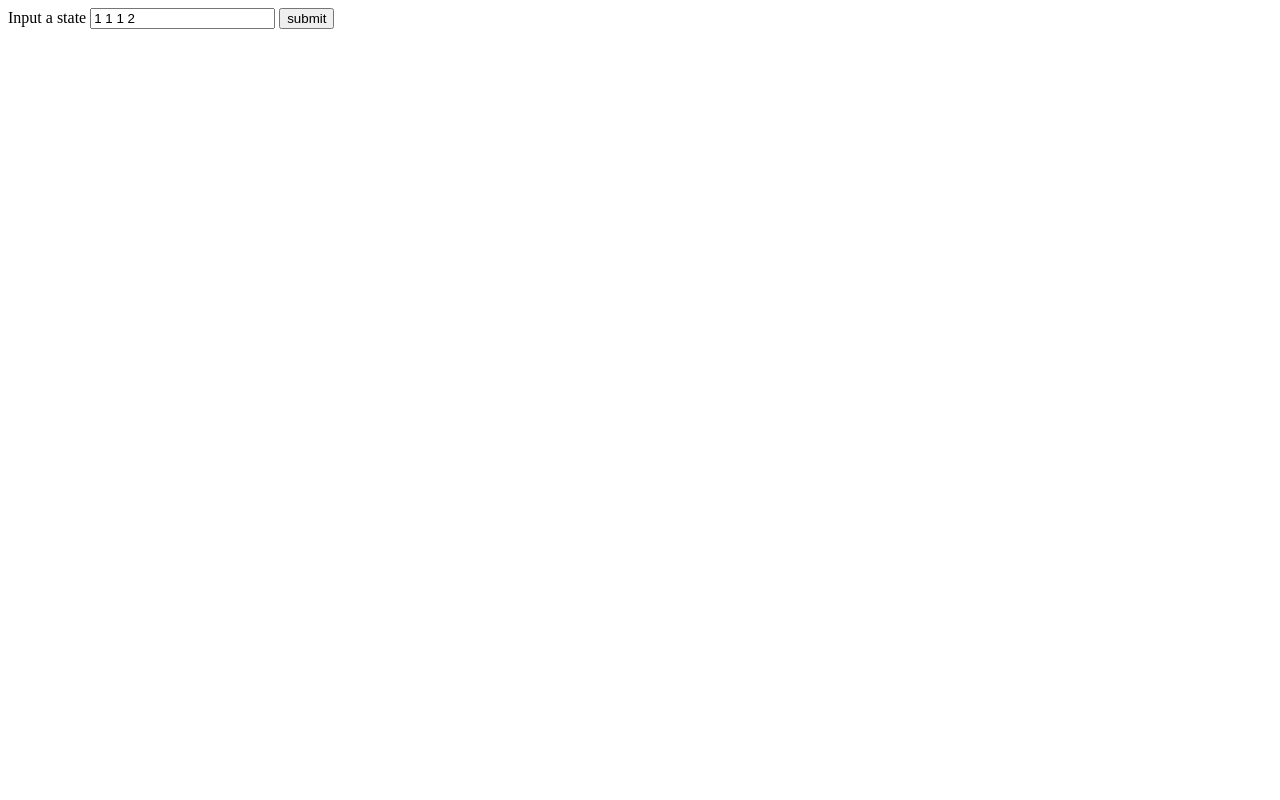
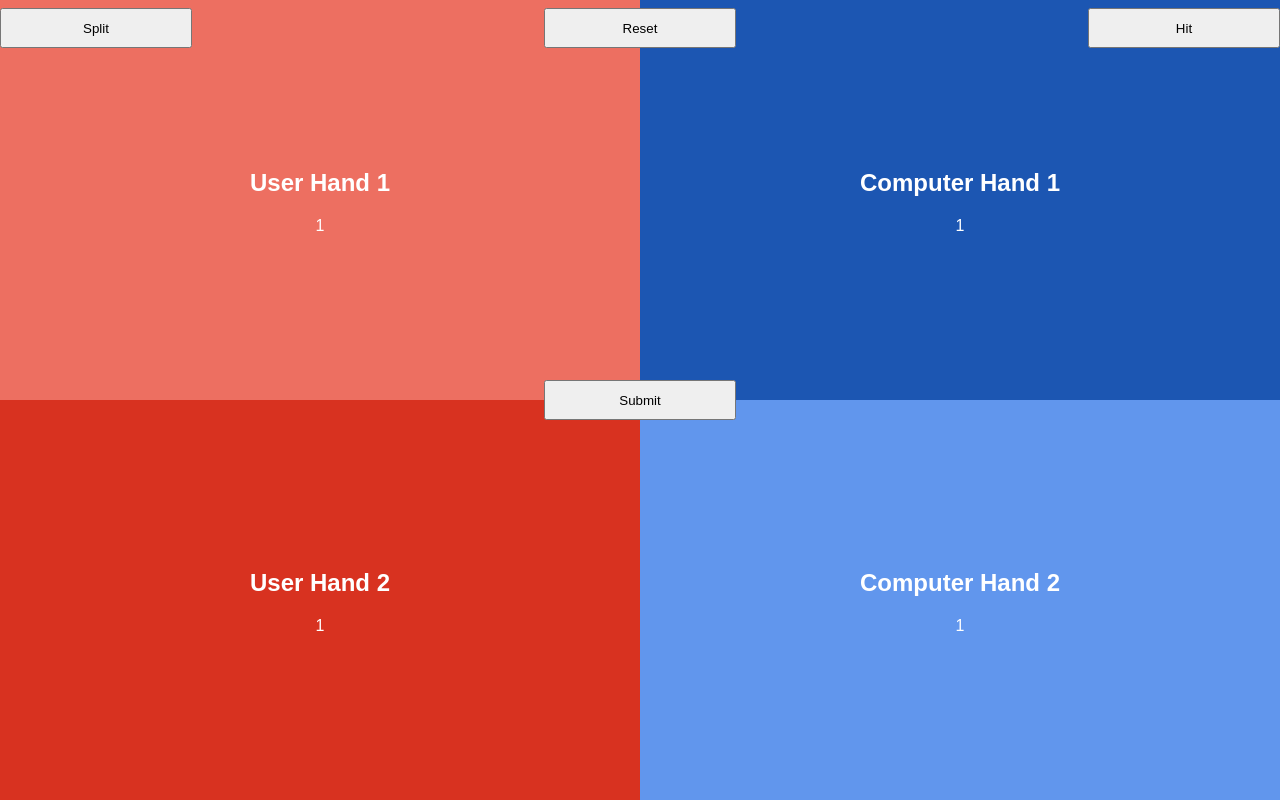
Before and after one commit to awestover/AI, a plain HTML site: page chopsticks/perfectPlayerWebsite/index.html in a window 1280 px wide. Drawn offline with Linux system fonts and the light colour scheme.

Commit message:
basic gui works

```diff
--- a/chopsticks/perfectPlayerWebsite/index.html
+++ b/chopsticks/perfectPlayerWebsite/index.html
@@ -3,12 +3,38 @@
   <head>
     <meta charset="utf-8">
     <title>chopsticks</title>
+    <link rel="stylesheet" href="style.css">
     <script src="libraries/jquery.min.js" charset="utf-8"></script>
   </head>
   <body>
       <script src="main.js" charset="utf-8"></script>
-      <label for="state">Input a state</label>
-      <input type="text" name="state" id="userInput" value="1 1 1 2">
-      <button type="button" name="submit" onclick="handleUserInput()">submit</button>
+      <div onclick="handleQuadrantHit(1)" class="quadrant Q1">
+        <div class="centered">
+          <h2>Computer Hand 1</h2>
+          <p id="ch1">1</p>
+        </div>
+      </div>
+      <div onclick="handleQuadrantHit(2)" class="quadrant Q2">
+        <div class="centered">
+          <h2>User Hand 1</h2>
+          <p id="uh1">1</p>
+        </div>
+      </div>
+      <div onclick="handleQuadrantHit(3)" class="quadrant Q3">
+        <div class="centered">
+          <h2>User Hand 2</h2>
+          <p id="uh2">1</p>
+        </div>
+      </div>
+      <div onclick="handleQuadrantHit(4)" class="quadrant Q4">
+        <div class="centered">
+          <h2>Computer Hand 2</h2>
+          <p id="ch2">1</p>
+        </div>
+      </div>
+      <button class="ibtn" type="button" id="reset" onclick="performReset();">Reset</button>
+      <button class="ibtn" type="button" id="split" onclick="moveType='split';">Split</button>
+      <button class="ibtn" type="button" id="hit" onclick="moveType='hit';">Hit</button>
+      <button class="ibtn" type="button" id="submit" onclick="performMove()">Submit</button>
   </body>
 </html>
--- a/chopsticks/perfectPlayerWebsite/main.js
+++ b/chopsticks/perfectPlayerWebsite/main.js
@@ -1,44 +1,157 @@
-let strategy5;
+let strategies = {};
+let strategyName = "strategy5";
+let mod = 5;
 
-$.getJSON("strategy/strategy5.json", function(data){
-  console.log(data);
-  strategy5 = data;
-  strategy5["frozenAllStates"] = [];
-  for (var i = 0; i < strategy5["allStates"].length; i++) {
-    strategy5["frozenAllStates"].push(freeze(strategy5["allStates"][i]));
-  }
-});
+// "none", "split", or "hit"
+let moveType = "none";
+let hitInfo = {"from": -1, "to": -1};
+let oldState = [1,1,1,1];
 
-function handleUserInput() {
-  let proposedMove = $("#userInput").val();
-  let moveIdx = strategy5["frozenAllStates"].indexOf(proposedMove);// BUG: need to make sure this is a valid move!!!!!
-  if (moveIdx != -1){
-    $("body").append("<br>");
-    $("body").append(proposedMove);
-    $("body").append("<br>");
-    let computerMoveIdx = strategy5["strategy"][moveIdx];
-    let computerMove = strategy5["frozenAllStates"][computerMoveIdx];
-    $("body").append(computerMove);
-  }
+let state = [1,1,1,1];
+function displayState() {
+  $("#ch1").text(state[0]);
+  $("#uh1").text(state[2]);
+  $("#uh2").text(state[3]);
+  $("#ch2").text(state[1]);
 }
 
-function strToInt(arr) {
-  let o =[];
-  for (let a in arr) {
-    o.push(parseInt(arr[a]));
-  }
-  return o;
+function loadStrategy(stratName){
+  $.getJSON("strategy/"+stratName+".json", function(data){
+    console.log(data);
+    strategies[stratName] = data;
+    strategies[stratName]["frozenAllStates"] = [];
+    for (var i = 0; i < strategies[stratName]["allStates"].length; i++) {
+      strategies[stratName]["frozenAllStates"].push(freeze(strategies[stratName]["allStates"][i]));
+    }
+  });
 }
+loadStrategy("strategy5");
+loadStrategy("strategy6");
 
-function allGood(arr, mod) {
-  for (let a in arr) {
-    if (!arr[a] || arr[a] < 0 || arr[a] > mod) {
-      return false;
-    }
-  }
-  return true;
-}
+// function handleUserInput() {
+//   let proposedMove = $("#userInput").val();
+//   let moveIdx = strategies[strategyName]["frozenAllStates"].indexOf(proposedMove);// BUG: need to make sure this is a valid move!!!!!
+//   if (moveIdx != -1){
+//     $("body").append("<br>");
+//     $("body").append(proposedMove);
+//     $("body").append("<br>");
+//     let computerMoveIdx = strategies[strategyName]["strategy"][moveIdx];
+//     let computerMove = strategies[strategyName]["frozenAllStates"][computerMoveIdx];
+//     $("body").append(computerMove);
+//   }
+// }
+// function allGood(arr, mod) {
+//   for (let a in arr) {
+//     if (!arr[a] || arr[a] < 0 || arr[a] > mod) {
+//       return false;
+//     }
+//   }
+//   return true;
+// }
 
 function freeze(arr) {
   return arr.join(" ");
 }
+
+function unFreeze(arr) {
+  let tmp = arr.split(" ");
+  let out = [];
+  for (let a in tmp) {
+    out.push(parseInt(tmp[a]));
+  }
+  return out;
+}
+
+function quadType(quad) {
+  if (quad == 1 || quad == 4) {
+    return "computer";
+  }
+  else {
+    return "user";
+  }
+}
+
+function handleQuadrantHit(quad) {
+  if (moveType == "hit") {
+    if (quad == 1 && state[0] != 0) {
+      hitInfo["to"] = 0;
+    }
+    else if (quad == 4 && state[1] != 0) {
+      hitInfo["to"] = 1;
+    }
+    else if (quad == 2 && state[2] != 0) {
+      hitInfo["from"] = 2;
+    }
+    else if(quad == 3 && state[3] != 0) {
+      hitInfo["from"] = 3;
+    }
+  }
+  else if (moveType == "split") {
+    if (quad == 2) {
+      if (state[2] > 0 && state[3] < mod) {
+        state[2] -= 1;
+        state[3] += 1;
+      }
+      else {
+        alert("cant decrement any more");
+      }
+    }
+    else if (quad == 3) {
+      if (state[2] > 0 && state[3] < mod) {
+        state[2] += 1;
+        state[3] -= 1;
+      }
+      else {
+        alert("cant decrement any more");
+      }
+    }
+    displayState();
+  }
+  else {
+    alert("Chose a move type!");
+  }
+}
+
+function performReset() {
+  moveType = 'none';
+  state = oldState.slice();
+  hitInfo["from"] = -1;
+  hitInfo["to"] = -1;
+}
+
+function fixStateOrder(state) {
+  let userA = Math.min(state[2], state[3]);
+  let userB = Math.max(state[2], state[3]);
+  let computerA = Math.min(state[0], state[1]);
+  let computerB = Math.max(state[0], state[1]);
+  return [computerA, computerB, userA, userB];
+}
+
+function performMove() {
+  if (moveType == "none") {
+    alert("Chose a move type!");
+    return false;
+  }
+  if (moveType == "split") {
+    console.log("Did split");
+  }
+  else if (moveType == "hit") {
+    if (hitInfo["from"] == -1 || hitInfo["to"] == -1){
+      alert("You did not correctly input a hit");
+      return false;
+    }
+    else {
+      state[hitInfo["to"]] = (state[hitInfo["from"]] + state[hitInfo["to"]]) % mod
+      hitInfo["from"] = -1;
+      hitInfo["to"] = -1;
+    }
+  }
+  moveType = "none";
+  state = fixStateOrder(state);
+  // computer move
+  let moveIdx = strategies[strategyName]["frozenAllStates"].indexOf(freeze(state));
+  let computerMoveIdx = strategies[strategyName]["strategy"][moveIdx];
+  let computerMove = strategies[strategyName]["frozenAllStates"][computerMoveIdx];
+  state = unFreeze(computerMove);
+  displayState();
+}
--- /dev/null
+++ b/chopsticks/perfectPlayerWebsite/style.css
@@ -0,0 +1,70 @@
+/*
+lots of code is from:
+  https://www.w3schools.com/howto/howto_css_split_screen.asp
+*/
+body {
+  font-family: Arial;
+  color: white;
+}
+
+.quadrant {
+  height: 50%;
+  width: 50%;
+  position: fixed;
+  /* z-index: 1; */
+  overflow: hidden;
+}
+
+.Q1 {
+  right: 0;
+  top: 0;
+  background-color: #1c56b2;
+}
+.Q2 {
+  left: 0;
+  top: 0;
+  background-color: #ed6f61;
+}
+.Q3 {
+  left: 0;
+  bottom: 0;
+  background-color: #d83220;
+}
+.Q4 {
+  right: 0;
+  bottom: 0;
+  background-color: #6196ed;
+}
+
+.centered {
+  position: absolute;
+  top: 50%;
+  left: 50%;
+  transform: translate(-50%, -50%);
+  text-align: center;
+}
+
+.ibtn {
+  position: absolute;
+  width: 15%;
+  height: 5%;
+}
+
+#reset {
+  left: 50%;
+  transform: translate(-50%, 0);
+}
+
+#split {
+  left: 0;
+}
+
+#hit {
+  right: 0;
+}
+
+#submit {
+  left: 50%;
+  top: 50%;
+  transform: translate(-50%, -50%);
+}
```
